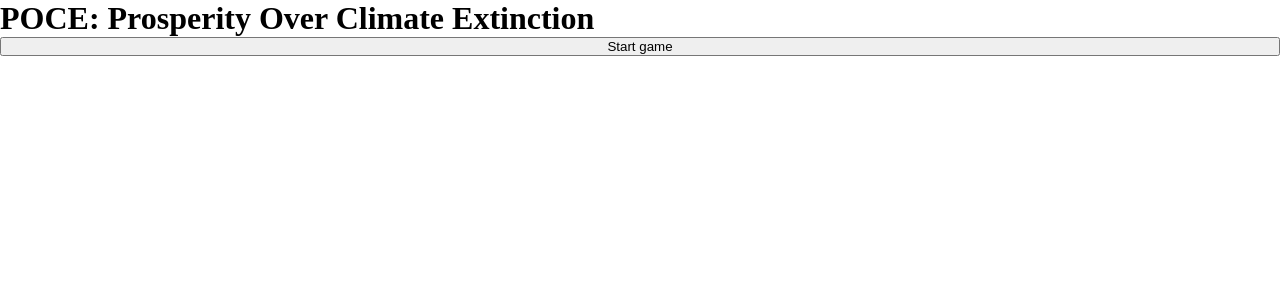
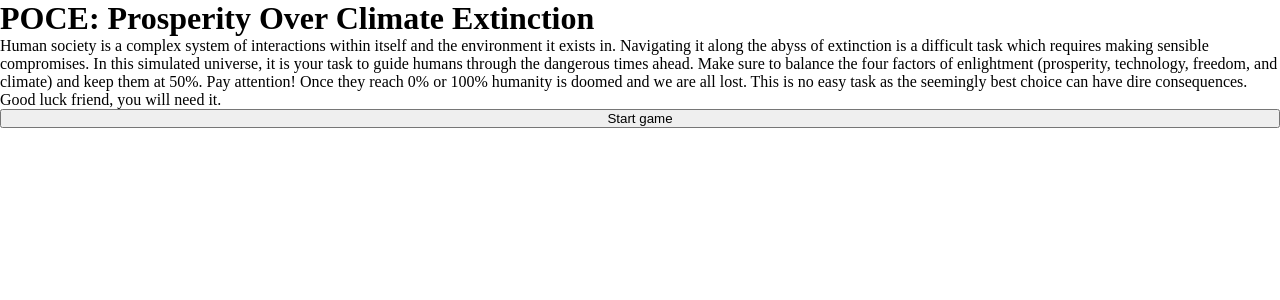
Before and after one commit to Poke-the-Game/P-O-C-E, a Svelte app: page / in a window 1280 px wide. Shown: the top 300 px of the page. Built offline with nearby package versions, Linux system fonts and the light colour scheme.

Commit message:
Add introduction text

```diff
--- a/src/App.svelte
+++ b/src/App.svelte
@@ -48,6 +48,19 @@
 
 {#if state === "start"}
   <h1>POCE: Prosperity Over Climate Extinction</h1>
+
+  <p>
+    Human society is a complex system of interactions within itself and the
+    environment it exists in. Navigating it along the abyss of extinction is a
+    difficult task which requires making sensible compromises. In this simulated
+    universe, it is your task to guide humans through the dangerous times ahead.
+    Make sure to balance the four factors of enlightment (prosperity,
+    technology, freedom, and climate) and keep them at 50%. Pay attention! Once
+    they reach 0% or 100% humanity is doomed and we are all lost. This is no
+    easy task as the seemingly best choice can have dire consequences. Good luck
+    friend, you will need it.
+  </p>
+
   <button type="button" on:click={startGame}>Start game</button>
 {:else if state === "ongoing"}
   <StatusBar />
```
